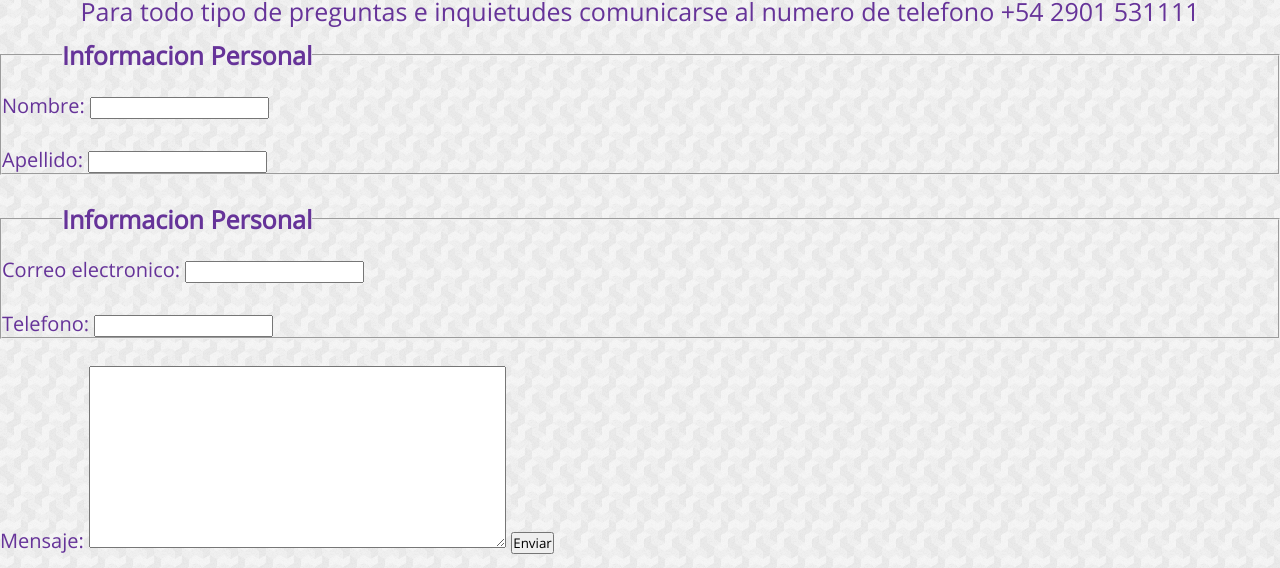
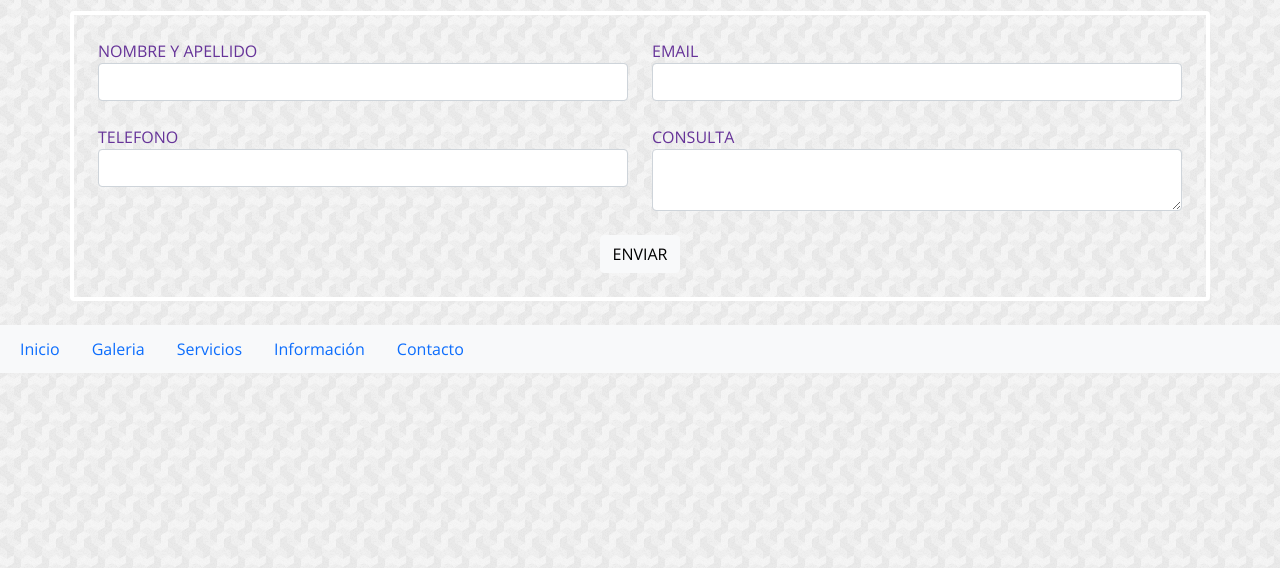
Before and after one commit to LyonUshuaia/SouthSide, a plain HTML site: page Contacto.html in a window 1280 px wide. Shown: the part 117-685 px from the top of the page. Drawn offline with nearby package versions, Linux system fonts and the light colour scheme.

Commit message:
Se agrego bootstrap

```diff
--- a/Contacto.html
+++ b/Contacto.html
@@ -4,58 +4,85 @@
   <meta charset="UTF-8">
   <meta http-equiv="X-UA-Compatible" content="IE=edge">
   <meta name="viewport" content="width=device-width, initial-scale=1.0">
-  <title>Contacto</title>
+  <title>Document</title>
+  <link href="https://cdn.jsdelivr.net/npm/bootstrap@5.1.0/dist/css/bootstrap.min.css" rel="stylesheet" integrity="sha384-KyZXEAg3QhqLMpG8r+8fhAXLRk2vvoC2f3B09zVXn8CA5QIVfZOJ3BCsw2P0p/We" crossorigin="anonymous">
+  <script src="https://cdn.jsdelivr.net/npm/bootstrap@5.1.0/dist/js/bootstrap.bundle.min.js" integrity="sha384-U1DAWAznBHeqEIlVSCgzq+c9gqGAJn5c/t99JyeKa9xxaYpSvHU5awsuZVVFIhvj" crossorigin="anonymous"></script>
+  <script src="https://cdn.jsdelivr.net/npm/@popperjs/core@2.9.3/dist/umd/popper.min.js" integrity="sha384-eMNCOe7tC1doHpGoWe/6oMVemdAVTMs2xqW4mwXrXsW0L84Iytr2wi5v2QjrP/xp" crossorigin="anonymous"></script>
+  <script src="https://cdn.jsdelivr.net/npm/bootstrap@5.1.0/dist/js/bootstrap.min.js" integrity="sha384-cn7l7gDp0eyniUwwAZgrzD06kc/tftFf19TOAs2zVinnD/C7E91j9yyk5//jjpt/" crossorigin="anonymous"></script>
 <link rel="stylesheet" href="styles.css">
 </head>
 <body>
-<header class="header">
-  <h2>CONTACTO</h2>
+  <header>
+    <h2 class="text-center">CONTACTO</h2>
+    <div class="container text-center">
       <h3>Preguntas</h3>
       <p>Para todo tipo de preguntas e inquietudes comunicarse al numero de telefono +54 2901 531111</p>
+    </div>
   </header>
 
-<div class="Datos">
-  <form>
-    <fieldset>
-      <legend class="legends">Informacion Personal</legend>
-      <p>
-        <label for="Nombre">Nombre:</label>
-        <input type="text" id="Nombre" name="user">
-      </p>
-      <br>
-      <p>
-        <label for="apellido">Apellido:</label>
-        <input type="text" id="apellido" name="user">
-      </p>
-    </fieldset>
-    <br>
-    <fieldset>
-      <legend class="legends">Informacion Personal</legend>
-      <p>
-        <label for="email">Correo electronico:</label>
-        <input type="email" id="email" name="email">
-      </p>
-      <br>
-      <p>
-        <label for="Telefono">Telefono:</label>
-        <input type="Telefono" id="Telefono" name="Telefono">
-      </p>
-    </fieldset>
-    <br>
-    <p>
-      <label for="comentarios">Mensaje:</label>
-      <textarea name="consulta" rows="10" cols="50"></textarea>
-      <input type="submit" value="Enviar">
-    </p>
-  </form>
+  <main>
+    <form class="container border rounded border-white border-4 p-4">
+
+      <div class="row mb-4">
+
+        <div class="form-group col-6">
+          <label for="nombre">NOMBRE Y APELLIDO</label>
+          <input  class="form-control" type="text" id="nombre" name="nombre">
         </div>
 
-  <footer class="footer">
+        <div class="form-group col-6">
+          <label for="email">EMAIL</label>
+          <input class="form-control" type="text" id="email" name="email">
+        </div>
+
+      </div>
+
+      <div class="row mb-4">
+
+        <div class="form-group col-6">
+          <label for="Telefono">TELEFONO</label>
+          <input class="form-control" type="Telefono" id="Telefono" name="Telefono">
+        </div>
+
+        <div class="form-group col-6">
+          <label for="comentario">CONSULTA</label>
+          <textarea class="form-control" name="comentario"></textarea>
+        </div>
+
+      </div>
+
+      <div class="d-flex justify-content-center">
+        <button class="btn btn-light" type="submit">ENVIAR</button>
+      </div>
+    </form>
+  </main>
+
+  <br>
+
+  <footer class="p-1 mb-2 bg-light">
+    <div class="nav justify-content-start">
+
+      <div class="nav-link">
         <a href="index.html">Inicio</a>
+      </div>
+
+      <div class="nav-link">
         <a href="galeria.html"> Galeria </a>
+      </div>
+
+      <div class="nav-link">
         <a href="servicios.html"> Servicios </a>
+      </div>
+
+      <div class="nav-link">
         <a href="informacion.html"> Información </a>
+      </div>
+
+      <div class="nav-link">
         <a href="Contacto.html"> Contacto </a>
+      </div>
+
+    </div>
   </footer>
 </body>
 </html>
```
Also changed, not shown: index.html (+69 -22 lines). Lines whose indentation alone changed are shown as unchanged.
